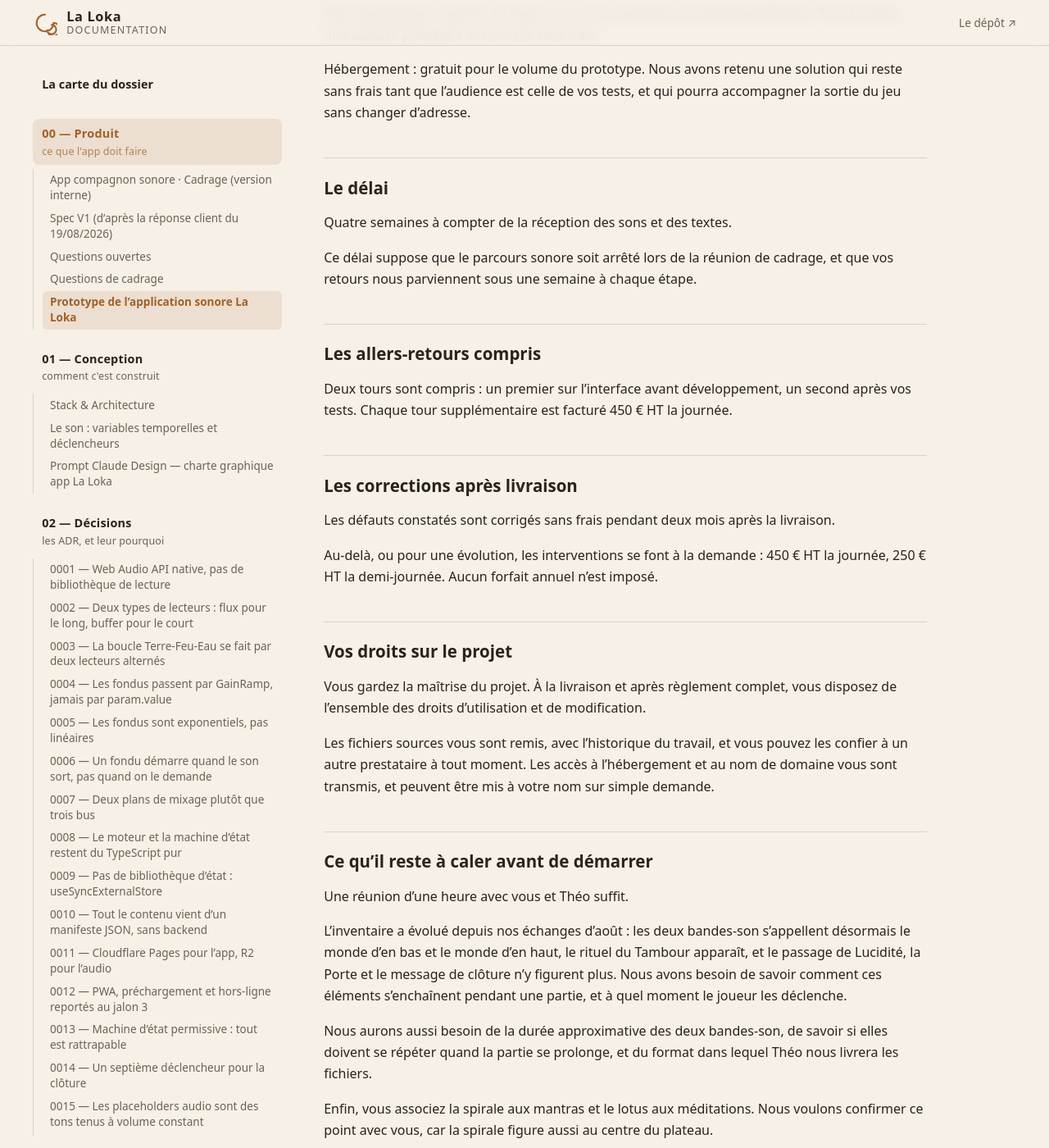
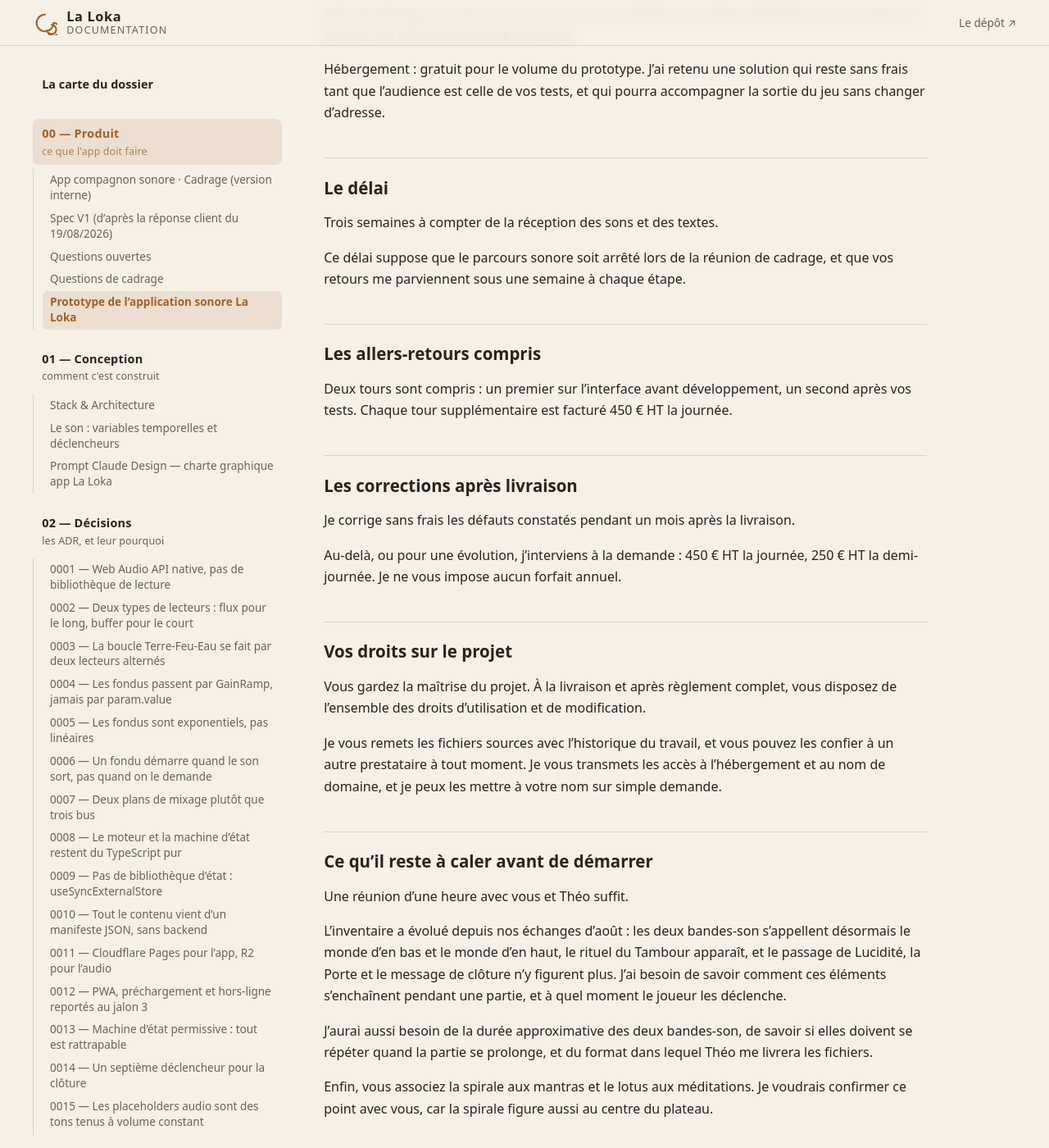
Before and after one commit to Wieedze/Loka, a Jekyll site: the page built from docs/00-produit/05-devis-prototype.md, in a window 1280 px wide and 1400 px high, scrolled down 2609 px. Shown: the whole window at 82% size. Built offline with Jekyll 4.4.1, drawn with Linux system fonts in a browser that asks for light colours; our own code applies the rules of GitHub Pages for plain Markdown files; some of the changed text lies outside the part shown.

Commit message:
docs: devis au minimum, rédigé à la première personne
Ramène le forfait de 3 600 à 2 300 EUR HT en resserrant chaque poste sur
le strict nécessaire au prototype de test. Le délai passe de quatre à
trois semaines et les corrections offertes d'deux mois à un mois, pour
rester cohérent avec un périmètre réduit.

Le document parle à la première personne du singulier.

Co-Authored-By: Claude Opus 5 <noreply@anthropic.com>

```diff
--- a/docs/00-produit/05-devis-prototype.md
+++ b/docs/00-produit/05-devis-prototype.md
@@ -2,20 +2,20 @@
 
 Proposition du 16 octobre 2026. Valable deux mois.
 
-## Ce que nous avons compris
+## Ce que j'ai compris
 
 Vous souhaitez un prototype utilisable pendant vos phases de test, pas une
 version définitive. Il doit faire vivre le parcours sonore sur un téléphone, à
 partir des sons, des textes et des visuels que vous fournissez. Les choix
 d'ampleur viendront plus tard, avec la maison d'édition.
 
-La proposition ci-dessous est construite sur ce principe : le strict nécessaire
-pour tester, rien de plus, et de quoi évoluer ensuite sans tout reprendre.
+J'ai donc construit cette proposition au plus juste : le strict nécessaire pour
+tester, rien de plus, et de quoi évoluer ensuite sans tout reprendre.
 
-Un point utile à savoir : un moteur sonore a déjà été construit et éprouvé lors
+Un point utile à savoir : j'ai déjà construit et éprouvé un moteur sonore lors
 d'une étude préalable, avec les enchaînements que demande La Loka (fondus,
 baisse automatique du fond pendant une voix, bande-son qui se répète sans
-coupure). C'est ce qui rend ce délai et ce tarif possibles.
+coupure). C'est ce qui me permet de proposer ce délai et ce tarif.
 
 ## Ce que comprend le prototype
 
@@ -23,7 +23,7 @@ coupure). C'est ce qui rend ce délai et ce tarif possibles.
 
 Un écran d'accueil, un écran d'aide très court expliquant comment accéder aux
 sons, l'écran de jeu qui porte le parcours, et le choix des méditations et des
-mantras. Vos textes sont intégrés tels que vous nous les transmettez.
+mantras. J'intègre vos textes tels que vous me les transmettez.
 
 **Le parcours sonore**
 
@@ -38,19 +38,19 @@ partie se prolonge.
 
 **L'interface**
 
-Une interface simple et cohérente, construite à partir de vos visuels existants
-(plateau, cartes, symboles, dont le lotus des méditations et la spirale des
-mantras). Il ne s'agit pas d'une direction artistique complète, mais d'une mise
-en forme sobre, lisible sur un téléphone posé au centre de la table.
+Une interface simple et cohérente, que je construis à partir de vos visuels
+existants (plateau, cartes, symboles, dont le lotus des méditations et la
+spirale des mantras). Il ne s'agit pas d'une direction artistique complète, mais
+d'une mise en forme sobre, lisible sur un téléphone posé au centre de la table.
 
 **L'accès**
 
 Une adresse web provisoire, accompagnée d'un QR code, pour que vos testeurs
-ouvrent l'application sans installer quoi que ce soit.
+ouvrent l'application sans rien installer.
 
 **Les tests**
 
-Vérification sur de vrais téléphones, iPhone et Android, et correction de ce qui
+Je vérifie sur de vrais téléphones, iPhone et Android, et je corrige ce qui
 remonte.
 
 ## Ce qui n'est pas compris
@@ -89,18 +89,18 @@ Chiffrées à part, activables plus tard sans refaire l'existant.
 ## Les frais qui reviennent chaque année
 
 Nom de domaine : environ 15 € par an, si vous souhaitez une adresse définitive.
-Pour les tests, une adresse provisoire est fournie sans frais.
+Pour les tests, je fournis une adresse provisoire sans frais.
 
-Hébergement : gratuit pour le volume du prototype. Nous avons retenu une
-solution qui reste sans frais tant que l'audience est celle de vos tests, et qui
-pourra accompagner la sortie du jeu sans changer d'adresse.
+Hébergement : gratuit pour le volume du prototype. J'ai retenu une solution qui
+reste sans frais tant que l'audience est celle de vos tests, et qui pourra
+accompagner la sortie du jeu sans changer d'adresse.
 
 ## Le délai
 
-Quatre semaines à compter de la réception des sons et des textes.
+Trois semaines à compter de la réception des sons et des textes.
 
 Ce délai suppose que le parcours sonore soit arrêté lors de la réunion de
-cadrage, et que vos retours nous parviennent sous une semaine à chaque étape.
+cadrage, et que vos retours me parviennent sous une semaine à chaque étape.
 
 ## Les allers-retours compris
 
@@ -110,21 +110,20 @@ journée.
 
 ## Les corrections après livraison
 
-Les défauts constatés sont corrigés sans frais pendant deux mois après la
-livraison.
+Je corrige sans frais les défauts constatés pendant un mois après la livraison.
 
-Au-delà, ou pour une évolution, les interventions se font à la demande : 450 €
-HT la journée, 250 € HT la demi-journée. Aucun forfait annuel n'est imposé.
+Au-delà, ou pour une évolution, j'interviens à la demande : 450 € HT la journée,
+250 € HT la demi-journée. Je ne vous impose aucun forfait annuel.
 
 ## Vos droits sur le projet
 
 Vous gardez la maîtrise du projet. À la livraison et après règlement complet,
 vous disposez de l'ensemble des droits d'utilisation et de modification.
 
-Les fichiers sources vous sont remis, avec l'historique du travail, et vous
-pouvez les confier à un autre prestataire à tout moment. Les accès à
-l'hébergement et au nom de domaine vous sont transmis, et peuvent être mis à
-votre nom sur simple demande.
+Je vous remets les fichiers sources avec l'historique du travail, et vous pouvez
+les confier à un autre prestataire à tout moment. Je vous transmets les accès à
+l'hébergement et au nom de domaine, et je peux les mettre à votre nom sur simple
+demande.
 
 ## Ce qu'il reste à caler avant de démarrer
 
@@ -133,13 +132,13 @@ Une réunion d'une heure avec vous et Théo suffit.
 L'inventaire a évolué depuis nos échanges d'août : les deux bandes-son
 s'appellent désormais le monde d'en bas et le monde d'en haut, le rituel du
 Tambour apparaît, et le passage de Lucidité, la Porte et le message de clôture
-n'y figurent plus. Nous avons besoin de savoir comment ces éléments s'enchaînent
+n'y figurent plus. J'ai besoin de savoir comment ces éléments s'enchaînent
 pendant une partie, et à quel moment le joueur les déclenche.
 
-Nous aurons aussi besoin de la durée approximative des deux bandes-son, de
-savoir si elles doivent se répéter quand la partie se prolonge, et du format
-dans lequel Théo nous livrera les fichiers.
+J'aurai aussi besoin de la durée approximative des deux bandes-son, de savoir si
+elles doivent se répéter quand la partie se prolonge, et du format dans lequel
+Théo me livrera les fichiers.
 
-Enfin, vous associez la spirale aux mantras et le lotus aux méditations. Nous
-voulons confirmer ce point avec vous, car la spirale figure aussi au centre du
+Enfin, vous associez la spirale aux mantras et le lotus aux méditations. Je
+voudrais confirmer ce point avec vous, car la spirale figure aussi au centre du
 plateau.
```
Also changed, not shown: other parts of docs/00-produit/05-devis-prototype.md (+7 -7 lines), 1 other file.
